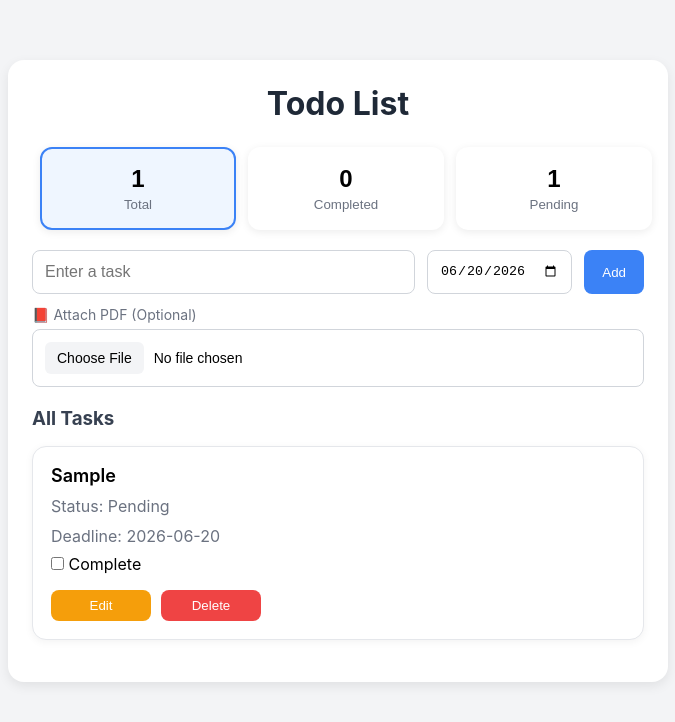
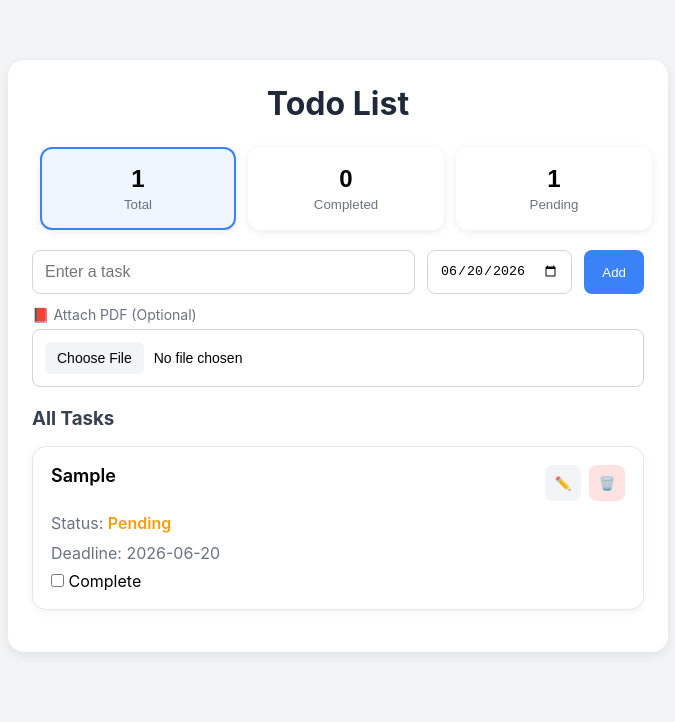
Before and after one commit to amikento713/todo-list-nextjs, a Next.js app: page / in a window 1280 px wide. Both pictures are taken after typing "Sample" into the empty fields and a click on the button "Add". Shown: the top 722 px of the page, without its empty margins (302-977 px from the left). Built offline with nearby package versions, Linux system fonts and the light colour scheme.

Commit message:
style: improve button

```diff
--- a/components/TodoCard.tsx
+++ b/components/TodoCard.tsx
@@ -12,13 +12,9 @@ import BookActions from "./BookActions";
 interface TodoCardProps {
   task: Task;
 
-  onDeleteTask: (
-    id: number
-  ) => void;
+  onDeleteTask: (id: number) => void;
 
-  onToggleTask: (
-    id: number
-  ) => void;
+  onToggleTask: (id: number) => void;
 
   onUpdateTask: (
     id: number,
@@ -26,13 +22,9 @@ interface TodoCardProps {
     deadline: string
   ) => void;
 
-  onRemoveBook: (
-    id: number
-  ) => void;
+  onRemoveBook: (id: number) => void;
 
-  onPreview: (
-    url: string
-  ) => void;
+  onPreview: (url: string) => void;
 }
 
 export default function TodoCard({
@@ -56,14 +48,13 @@ export default function TodoCard({
   const [editText, setEditText] =
     useState(task.text);
 
-  const [
-    editDeadline,
-    setEditDeadline,
-  ] = useState(task.deadline);
+  const [editDeadline, setEditDeadline] =
+    useState(task.deadline);
 
   return (
     <div
-      className={`${styles.taskCard} ${isOverdue
+      className={`${styles.taskCard} ${
+        isOverdue
           ? styles.overdueCard
           : ""
       }`}
@@ -73,20 +64,30 @@ export default function TodoCard({
           text={editText}
           deadline={editDeadline}
           onTextChange={setEditText}
-          onDeadlineChange={setEditDeadline}
+          onDeadlineChange={
+            setEditDeadline
+          }
           onSave={() => {
             onUpdateTask(
               task.id,
               editText,
               editDeadline
             );
+
             setIsEditing(false);
           }}
-          onCancel={() => setIsEditing(false)}
+          onCancel={() =>
+            setIsEditing(false)
+          }
         />
       ) : (
         <>
-          <div className={styles.taskDetails}>
+          {/* Header */}
+          <div
+            className={
+              styles.cardHeader
+            }
+          >
             <div
               className={
                 task.completed
@@ -97,12 +98,61 @@ export default function TodoCard({
               {task.text}
             </div>
 
-            <div className={styles.taskInfo}>
+            <div
+              className={
+                styles.headerActions
+              }
+            >
+              <button
+                className={
+                  styles.iconButton
+                }
+                onClick={() =>
+                  setIsEditing(true)
+                }
+                title="Edit Task"
+              >
+                ✏️
+              </button>
+
+              <button
+                className={`${styles.iconButton} ${styles.deleteIcon}`}
+                onClick={() =>
+                  onDeleteTask(
+                    task.id
+                  )
+                }
+                title="Delete Task"
+              >
+                🗑️
+              </button>
+            </div>
+          </div>
+
+          {/* Details */}
+          <div
+            className={
+              styles.taskDetails
+            }
+          >
+            <div
+              className={
+                styles.taskInfo
+              }
+            >
               Status:
               {" "}
+              <span
+                className={
+                  task.completed
+                    ? styles.statusCompleted
+                    : styles.statusPending
+                }
+              >
                 {task.completed
                   ? "Completed"
                   : "Pending"}
+              </span>
             </div>
 
             <div
@@ -115,17 +165,29 @@ export default function TodoCard({
               Deadline:
               {" "}
               {task.deadline}
+
+              {isOverdue &&
+                " (Overdue)"}
             </div>
 
             {task.book && (
-              <div className={styles.bookInfo}>
+              <div
+                className={
+                  styles.bookInfo
+                }
+              >
                 📕{" "}
                 {task.book.name}
               </div>
             )}
           </div>
 
-          <div className={styles.checkboxRow}>
+          {/* Complete Checkbox */}
+          <div
+            className={
+              styles.checkboxRow
+            }
+          >
             <label>
               <input
                 type="checkbox"
@@ -143,30 +205,17 @@ export default function TodoCard({
             </label>
           </div>
 
+          {/* Book Actions */}
           {task.book && (
             <BookActions
               taskId={task.id}
               book={task.book}
               onPreview={onPreview}
-              onRemoveBook={onRemoveBook}
+              onRemoveBook={
+                onRemoveBook
+              }
             />
           )}
-
-          <div className={styles.actionButtons}>
-            <button
-              className={styles.editButton}
-              onClick={() => setIsEditing(true)}
-            >
-              Edit
-            </button>
-
-            <button
-              className={styles.deleteButton}
-              onClick={() => onDeleteTask(task.id)}
-            >
-              Delete
-            </button>
-          </div>
         </>
       )}
     </div>
--- a/styles/Todo.module.css
+++ b/styles/Todo.module.css
@@ -602,3 +602,47 @@
 .removeBookButton:hover {
     background: #dc2626;
 }
+
+.cardHeader {
+  display: flex;
+  justify-content: space-between;
+  align-items: flex-start;
+
+  margin-bottom: 12px;
+}
+
+.headerActions {
+  display: flex;
+  gap: 8px;
+}
+
+.iconButton {
+  width: 36px;
+  height: 36px;
+
+  border: none;
+  border-radius: 8px;
+
+  cursor: pointer;
+
+  display: flex;
+  align-items: center;
+  justify-content: center;
+
+  background: #f3f4f6;
+
+  transition: transform 0.2s ease,  background-color 0.2s ease;
+}
+
+.iconButton:hover {
+  background: #e5e7eb;
+  transform: scale(1.05);
+}
+
+.deleteIcon {
+  background: #fee2e2;
+}
+
+.deleteIcon:hover {
+  background: #fecaca;
+}
```
Lines whose indentation alone changed are shown as unchanged.
